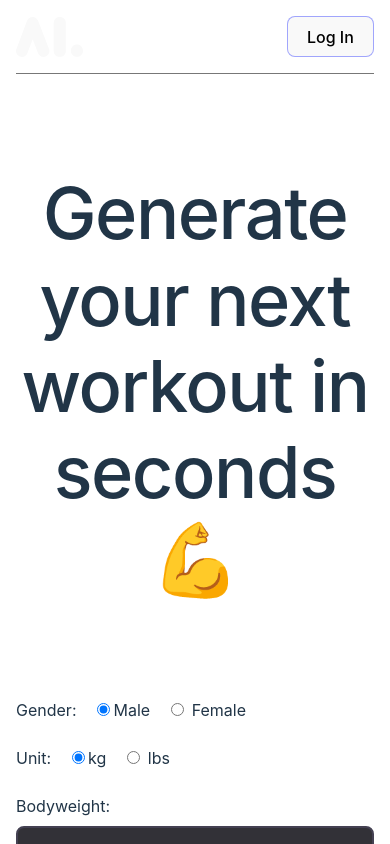
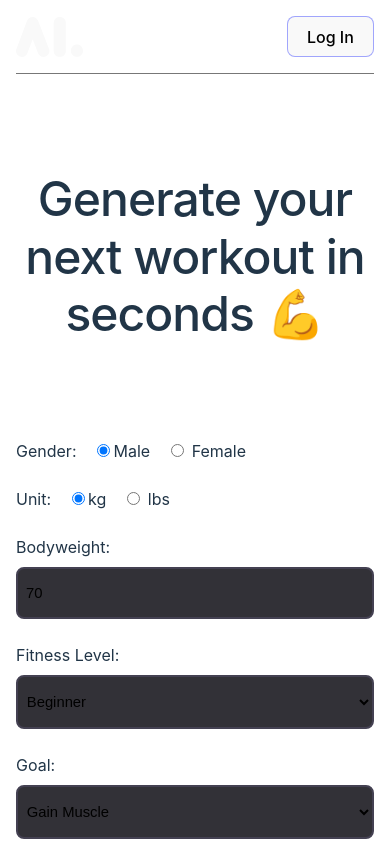
Before and after one commit to GRdevelops/openAI-Workout-Generator, a React (Vite) app: page / in a window 390 px wide. Shown: the top 844 px of the page. Built offline with nearby package versions, Linux system fonts and the light colour scheme.

Commit message:
clamp font-size

```diff
--- a/src/components/MainHeading.jsx
+++ b/src/components/MainHeading.jsx
@@ -1,7 +1,7 @@
 import styled from '@emotion/styled';
 
 const H1 = styled.h1`
-	font-size: 4.5rem;
+	font-size: clamp(3rem, 8vw, 4.5rem);
 	font-weight: 500;
 	margin: 6rem auto;
 	letter-spacing: -0.02em;
```
